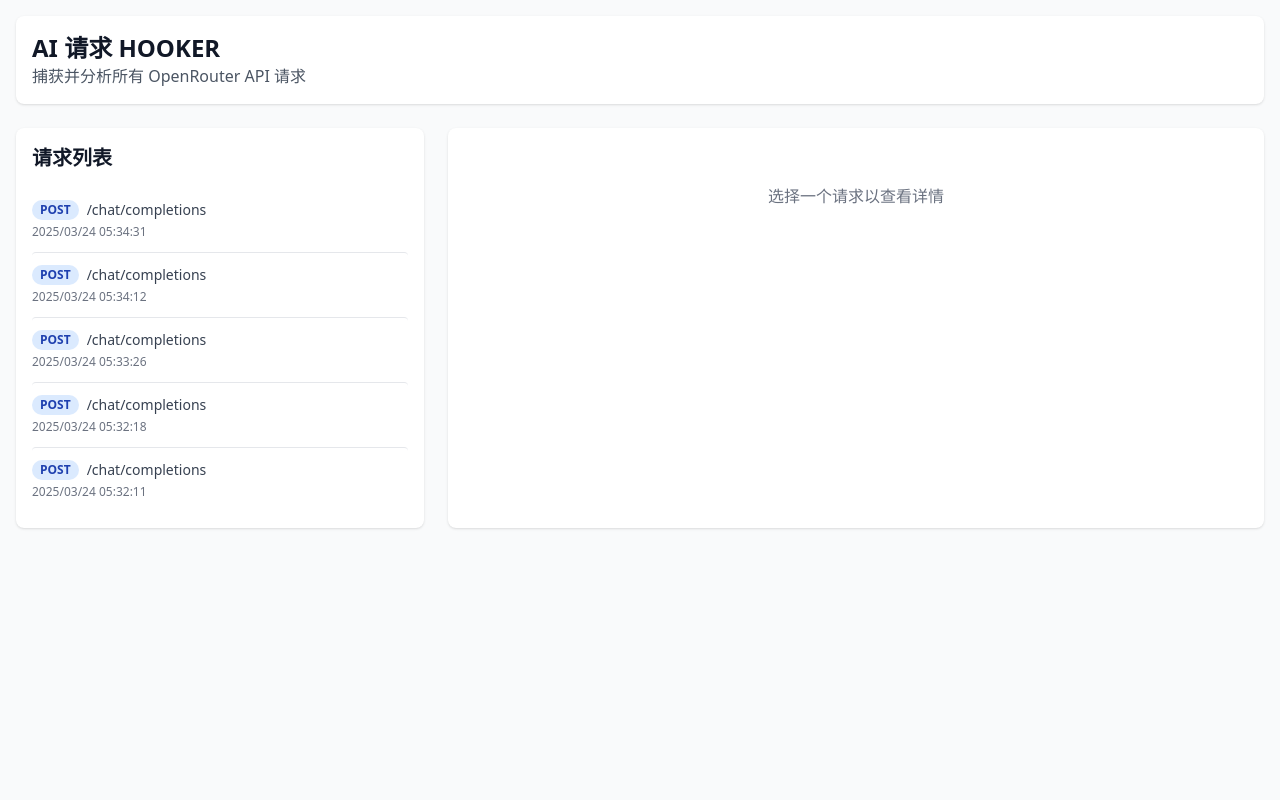
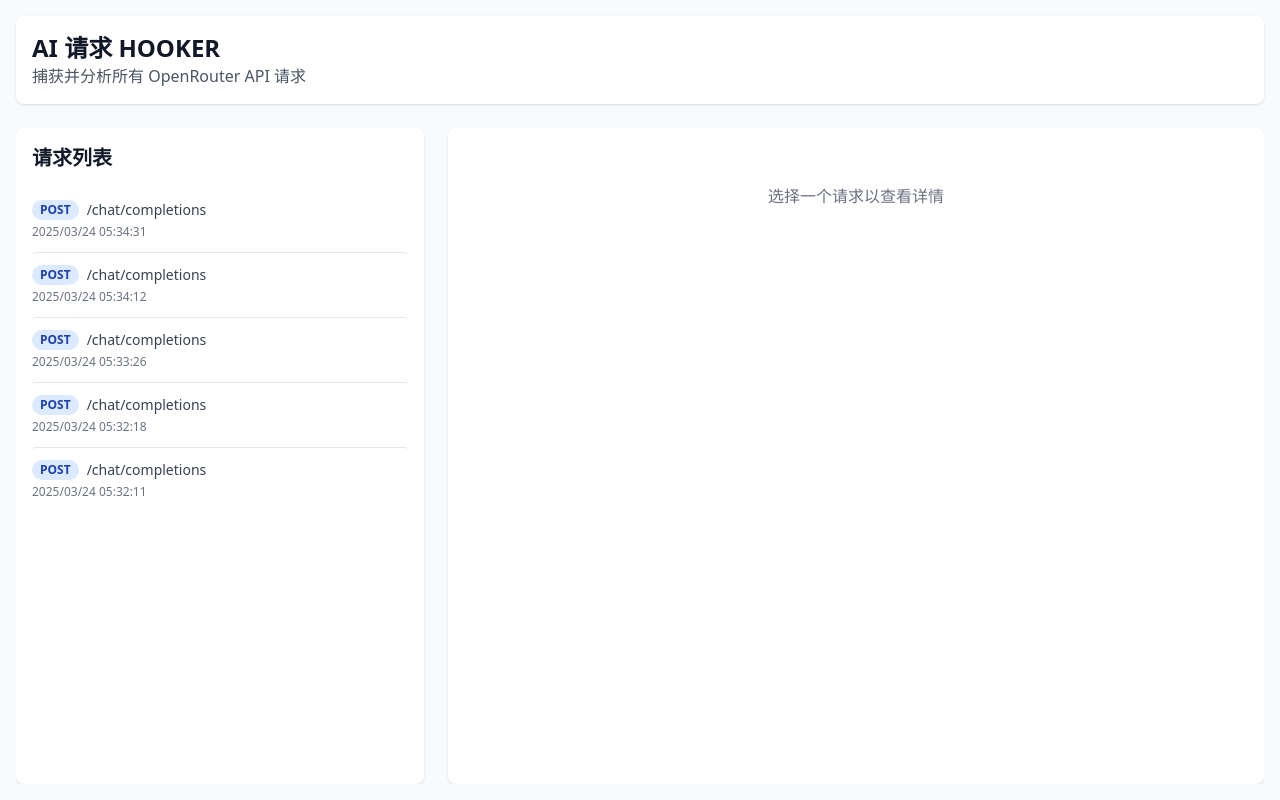
Before and after one commit to itshen/AI_message_hook, a Flask app: page / in a window 1280 px wide. Run offline with Flask 3, Linux system fonts and the light colour scheme; data comes from the database, SQL or seed files in the repository; both versions use the stored data as it was after the commit; some libraries are stand-ins or nearby versions.

Commit message:
更新数据文件并优化前端模板，添加自定义滚动条样式，调整请求列表和详情面板的布局，修改自动刷新请求列表的逻辑为每10秒一次。

```diff
--- a/app/templates/index.html
+++ b/app/templates/index.html
@@ -15,19 +15,53 @@
             overflow-x: auto;
         }
         [v-cloak] { display: none; }
+
+        /* 自定义滚动条样式 */
+        .custom-scrollbar {
+            scrollbar-width: thin;
+            scrollbar-color: rgba(156, 163, 175, 0.3) transparent;
+        }
+
+        /* Webkit浏览器 (Chrome, Safari) 的滚动条样式 */
+        .custom-scrollbar::-webkit-scrollbar {
+            width: 5px;
+            height: 5px;
+        }
+
+        .custom-scrollbar::-webkit-scrollbar-track {
+            background: transparent;
+        }
+
+        .custom-scrollbar::-webkit-scrollbar-thumb {
+            background-color: rgba(156, 163, 175, 0.3);
+            border-radius: 20px;
+        }
+
+        .custom-scrollbar::-webkit-scrollbar-thumb:hover {
+            background-color: rgba(156, 163, 175, 0.5);
+        }
+
+        /* 在暗色模式下的滚动条样式 */
+        .dark .custom-scrollbar::-webkit-scrollbar-thumb {
+            background-color: rgba(156, 163, 175, 0.5);
+        }
+
+        .dark .custom-scrollbar::-webkit-scrollbar-thumb:hover {
+            background-color: rgba(156, 163, 175, 0.7);
+        }
     </style>
 </head>
-<body class="bg-gray-50 dark:bg-gray-900">
+<body class="bg-gray-50 dark:bg-gray-900 h-screen overflow-hidden">
     {% raw %}
-    <div id="app" v-cloak class="container mx-auto p-4">
+    <div id="app" v-cloak class="container mx-auto p-4 h-screen flex flex-col">
         <header class="bg-white dark:bg-gray-800 shadow rounded-lg p-4 mb-6">
             <h1 class="text-2xl font-bold text-gray-900 dark:text-white">AI 请求 HOOKER</h1>
             <p class="text-gray-600 dark:text-gray-300">捕获并分析所有 OpenRouter API 请求</p>
         </header>
 
-        <div class="flex flex-col md:flex-row gap-6">
+        <div class="flex flex-col md:flex-row gap-6 flex-grow overflow-hidden">
             <!-- 请求列表 -->
-            <div class="w-full md:w-1/3 bg-white dark:bg-gray-800 shadow rounded-lg p-4">
+            <div class="w-full md:w-1/3 bg-white dark:bg-gray-800 shadow rounded-lg p-4 flex flex-col h-full">
                 <h2 class="text-xl font-semibold text-gray-900 dark:text-white mb-4">请求列表</h2>
 
                 <div v-if="loading" class="py-4 text-center text-gray-500 dark:text-gray-400">
@@ -38,7 +72,7 @@
                     暂无请求记录
                 </div>
 
-                <ul v-else class="divide-y divide-gray-200 dark:divide-gray-700">
+                <ul v-else class="divide-y divide-gray-200 dark:divide-gray-700 overflow-y-auto flex-grow custom-scrollbar">
                     <li v-for="req in requests" :key="req.id"
                         class="py-3 hover:bg-gray-50 dark:hover:bg-gray-700 cursor-pointer rounded"
                         :class="{'bg-blue-50 dark:bg-blue-900': selectedRequest && selectedRequest.id === req.id}"
@@ -62,7 +96,7 @@
                 </ul>
 
                 <!-- 分页 -->
-                <div v-if="totalPages > 1" class="flex justify-between items-center mt-4">
+                <div v-if="totalPages > 1" class="flex justify-between items-center mt-4 pt-2 border-t border-gray-200 dark:border-gray-700">
                     <button
                         @click="changePage(currentPage - 1)"
                         :disabled="currentPage === 1"
@@ -82,7 +116,7 @@
             </div>
 
             <!-- 详情面板 -->
-            <div class="w-full md:w-2/3 bg-white dark:bg-gray-800 shadow rounded-lg p-4">
+            <div class="w-full md:w-2/3 bg-white dark:bg-gray-800 shadow rounded-lg p-4 h-full overflow-y-auto custom-scrollbar">
                 <div v-if="!selectedRequest" class="py-10 text-center text-gray-500 dark:text-gray-400">
                     <p>选择一个请求以查看详情</p>
                 </div>
@@ -105,7 +139,7 @@
                             <button @click="copyToClipboard(JSON.stringify(selectedRequest.headers, null, 2))"
                                     class="text-xs text-blue-600 dark:text-blue-400">复制</button>
                         </div>
-                        <div class="bg-gray-100 dark:bg-gray-700 p-3 rounded json-viewer max-h-40 overflow-y-auto">
+                        <div class="bg-gray-100 dark:bg-gray-700 p-3 rounded json-viewer max-h-40 overflow-y-auto custom-scrollbar">
                             {{ JSON.stringify(selectedRequest.headers, null, 2) }}
                         </div>
                     </div>
@@ -116,7 +150,7 @@
                             <button @click="copyToClipboard(JSON.stringify(selectedRequest.body, null, 2))"
                                     class="text-xs text-blue-600 dark:text-blue-400">复制</button>
                         </div>
-                        <div class="bg-gray-100 dark:bg-gray-700 p-3 rounded json-viewer max-h-60 overflow-y-auto">
+                        <div class="bg-gray-100 dark:bg-gray-700 p-3 rounded json-viewer max-h-60 overflow-y-auto custom-scrollbar">
                             {{ JSON.stringify(selectedRequest.body, null, 2) }}
                         </div>
                     </div>
@@ -151,7 +185,7 @@
                                     <button @click="copyToClipboard(JSON.stringify(response.headers, null, 2))"
                                             class="text-xs text-blue-600 dark:text-blue-400">复制</button>
                                 </div>
-                                <div class="bg-gray-100 dark:bg-gray-700 p-3 rounded json-viewer max-h-40 overflow-y-auto">
+                                <div class="bg-gray-100 dark:bg-gray-700 p-3 rounded json-viewer max-h-40 overflow-y-auto custom-scrollbar">
                                     {{ JSON.stringify(response.headers, null, 2) }}
                                 </div>
                             </div>
@@ -162,7 +196,7 @@
                                     <button @click="copyToClipboard(response.body)"
                                             class="text-xs text-blue-600 dark:text-blue-400">复制</button>
                                 </div>
-                                <div class="bg-gray-100 dark:bg-gray-700 p-3 rounded json-viewer max-h-96 overflow-y-auto">
+                                <div class="bg-gray-100 dark:bg-gray-700 p-3 rounded json-viewer max-h-96 overflow-y-auto custom-scrollbar">
                                     {{ formatResponseBody(response.body) }}
                                 </div>
                             </div>
@@ -260,12 +294,23 @@
                 onMounted(() => {
                     fetchRequests();
 
-                    // 每30秒自动刷新请求列表
+                    // 每10秒自动刷新请求列表，无论是否有选中请求
                     setInterval(() => {
-                        if (!selectedRequest.value) {
-                            fetchRequests(currentPage.value);
-                        }
-                    }, 30000);
+                        // 保存当前选中的请求ID
+                        const selectedId = selectedRequest.value ? selectedRequest.value.id : null;
+
+                        // 刷新列表
+                        fetchRequests(currentPage.value).then(() => {
+                            // 如果之前有选中的请求，保持其选中状态
+                            if (selectedId) {
+                                // 如果选中的请求还在当前页，无需重新加载详情
+                                const stillExists = requests.value.some(req => req.id === selectedId);
+                                if (!stillExists) {
+                                    // 如果请求不在当前页但仍需保持选中状态，不更改selectedRequest
+                                }
+                            }
+                        });
+                    }, 10000);
                 });
 
                 return {
```
Also changed, not shown: data.db.
